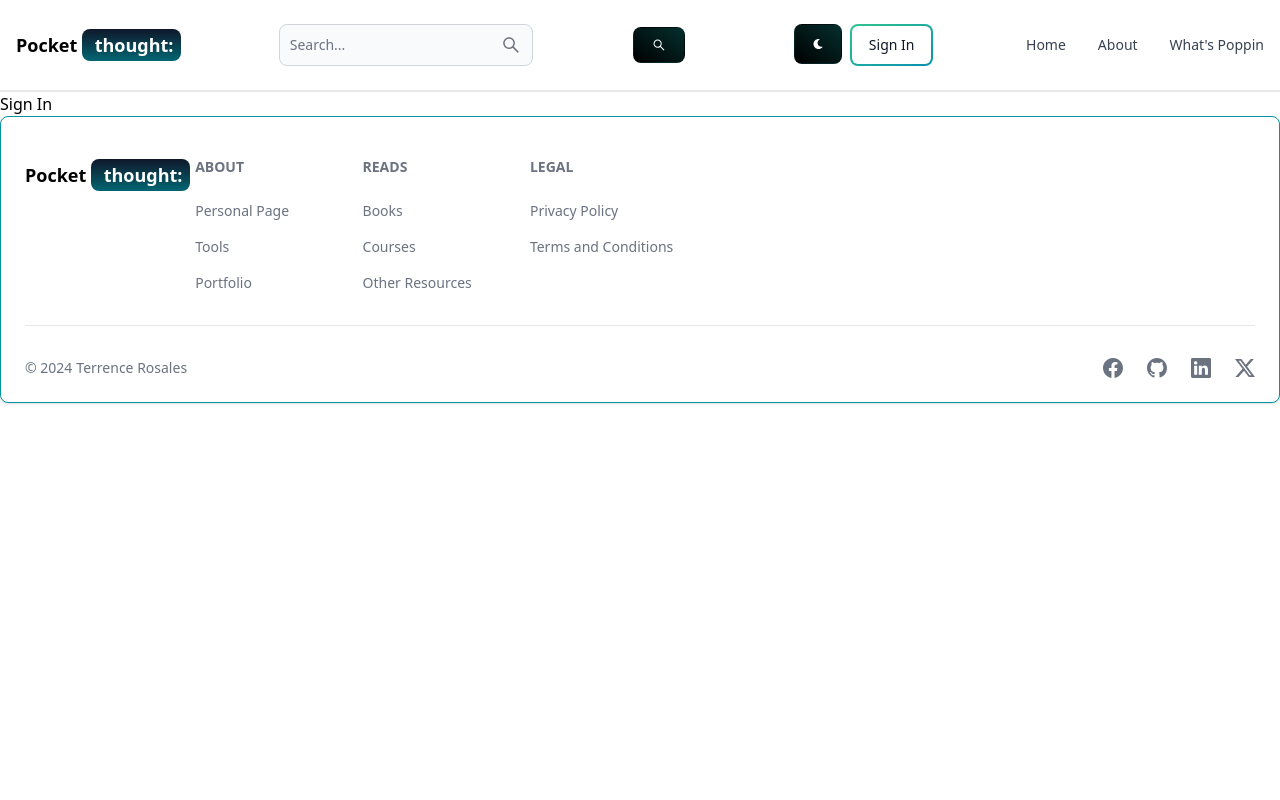
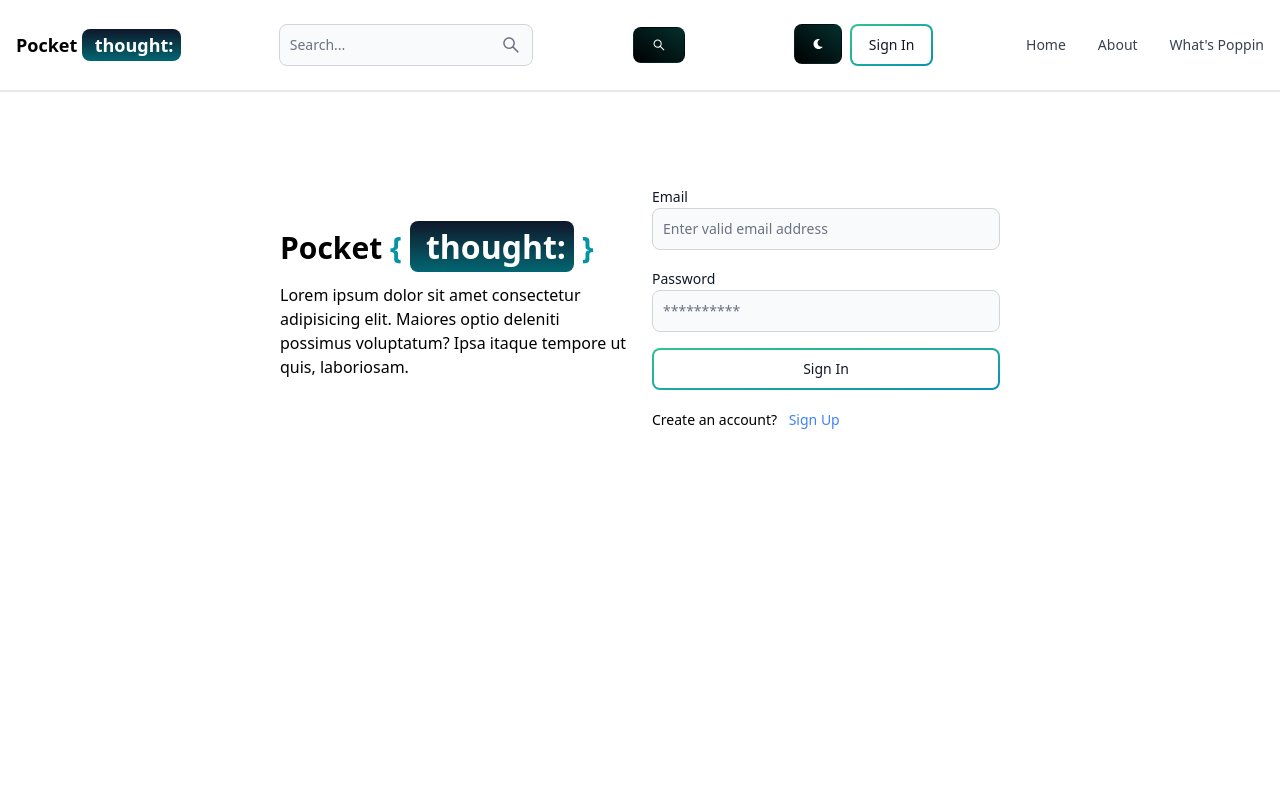
Before and after one commit to TerRosales/tr-blog, a React (Vite) app in the folder client/: page /signin in a window 1280 px wide. Shown: the top 800 px of the page. Built offline with nearby package versions, Linux system fonts and the light colour scheme.

Commit message:
Sign In Init

```diff
--- a/client/src/pages/SignIn.jsx
+++ b/client/src/pages/SignIn.jsx
@@ -1,7 +1,128 @@
-import React from "react";
+import React, { useState } from "react";
+import { Alert, Button, Label, Spinner, TextInput } from "flowbite-react";
+import { Link, useNavigate } from "react-router-dom";
 
-const Signin = () => {
-  return <div>Sign In</div>;
+const SignIn = () => {
+  const [formData, setFormData] = useState({});
+  const [errorMessage, setErrorMessage] = useState(null);
+  const [successMessage, setSuccessMessage] = useState(null);
+  const [loading, setLoading] = useState(false);
+  const navigate = useNavigate();
+
+  const handleChange = (e) => {
+    setFormData({ ...formData, [e.target.id]: e.target.value.trim() });
+  };
+
+  const handleSubmit = async (e) => {
+    e.preventDefault();
+    if (!formData.username || !formData.email || !formData.password) {
+      return setErrorMessage("Please fill out all fields");
+    }
+
+    try {
+      setLoading(true);
+      setErrorMessage(null);
+      setSuccessMessage(null);
+      const res = await fetch("api/auth/signin", {
+        method: "POST",
+        headers: { "Content-Type": "application/json" },
+        body: JSON.stringify(formData),
+      });
+      const data = await res.json();
+      if (data.success === false) {
+        return setErrorMessage(data.message);
+      }
+      setSuccessMessage(`Sign Up successfully, Redirecting...`);
+      setLoading(false);
+      if (res.ok) {
+        setTimeout(() => {
+          navigate("/signin");
+        }, 1500);
+      }
+    } catch (error) {
+      setErrorMessage(error.message);
+      setLoading(false);
+    }
+  };
+  console.log(formData);
+  return (
+    <div className="min-h-screen mt-20">
+      <div className="flex p-3 max-w-3xl mx-auto flex-col md:flex-row md:items-center">
+        {/* left */}
+        <div className="flex-1 mx-3">
+          <Link to="/" className="text-[30px] font-bold dark:text-white">
+            Pocket&nbsp;
+            <span className="text-teal-500 text-[30px]">&#123;</span>&nbsp;
+            <span className="px-2 py-1 text-[32px] rounded-lg text-white font-bold bg-gradient-to-b from-slate-900 to-teal-700 ">
+              {" "}
+              thought:
+            </span>
+            &nbsp;
+            <span className="text-teal-500 text-[30px]">&#125;</span>
+          </Link>
+          <p className="my-3">
+            Lorem ipsum dolor sit amet consectetur adipisicing elit. Maiores
+            optio deleniti possimus voluptatum? Ipsa itaque tempore ut quis,
+            laboriosam.
+          </p>
+        </div>
+        {/* right */}
+        <div className="flex-1 mx-3">
+          {successMessage && (
+            <Alert className="mt-5" color="success">
+              {successMessage}
+            </Alert>
+          )}
+          <form className="flex flex-col gap-4" onSubmit={handleSubmit}>
+            <div>
+              <Label value="Email" />
+              <TextInput
+                type="email"
+                placeholder="Enter valid email address"
+                id="email"
+                onChange={handleChange}
+              />
+            </div>
+            <div>
+              <Label value="Password" />
+              <TextInput
+                type="password"
+                placeholder="**********"
+                id="password"
+                onChange={handleChange}
+              />
+            </div>
+            <Button
+              gradientDuoTone="greenToBlue"
+              outline
+              type="submit"
+              disabled={loading}
+            >
+              {loading ? (
+                <>
+                  <Spinner size="sm" />
+                  <span className="pl-3">Loading...</span>
+                </>
+              ) : (
+                "Sign In"
+              )}
+            </Button>
+          </form>
+          <div className="flex gap-2 text-sm mt-5">
+            <span>Create an account? </span>
+            <Link to="/signup" className="text-blue-500">
+              &nbsp;Sign Up
+            </Link>
+          </div>
+          {errorMessage && (
+            <Alert className="mt-5" color="failure">
+              {errorMessage}
+            </Alert>
+          )}
+        </div>
+      </div>
+    </div>
+  );
 };
 
-export default Signin;
+export default SignIn;
--- a/client/src/pages/SignUp.jsx
+++ b/client/src/pages/SignUp.jsx
@@ -119,7 +119,7 @@ const SignUp = () => {
           </form>
           <div className="flex gap-2 text-sm mt-5">
             <span>Already registered?</span>
-            <Link to="/sign-in" className="text-blue-500">
+            <Link to="/signin" className="text-blue-500">
               &nbsp;Sign In
             </Link>
           </div>
```
